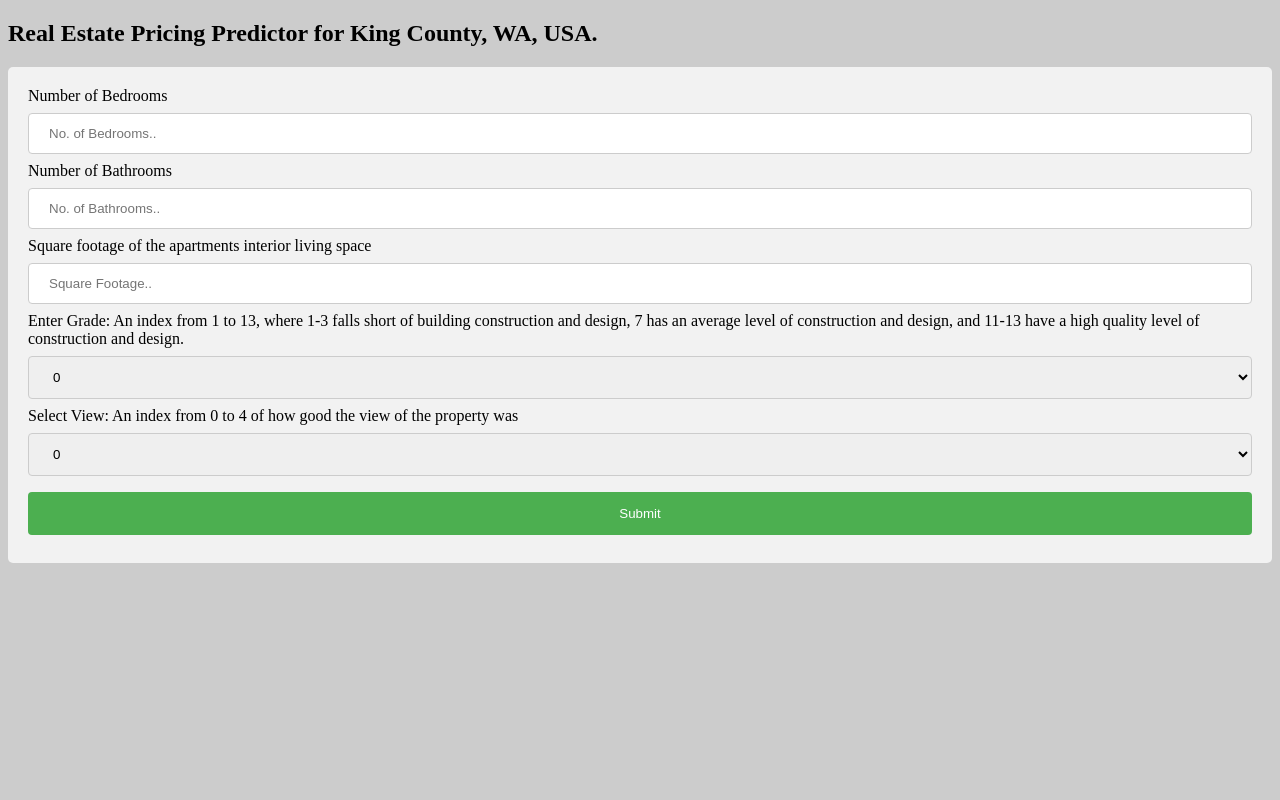
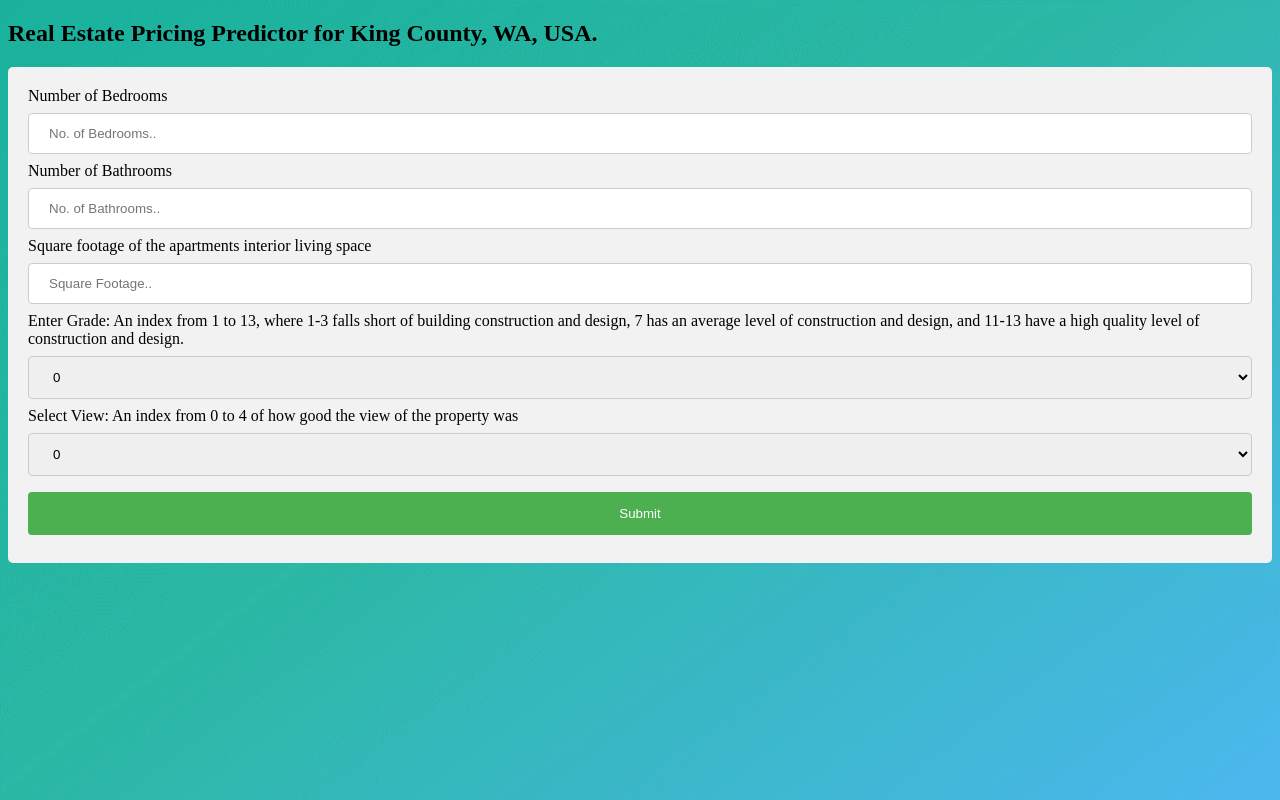
Before and after one commit to ketkiambekar/housing-prices-prediction, a Flask app: page / in a window 1280 px wide. Run offline with Flask 2, Linux system fonts and the light colour scheme; parts of the project's set-up code (start-up, migrations or seed data) failed here and were passed over.

Commit message:
Update layout.html

```diff
--- a/templates/layout.html
+++ b/templates/layout.html
@@ -12,7 +12,7 @@ input[type=text], select {
 }
 
 body {
- #background-image: url("bg.png");
+ background-image: url("bg.png");
  background-color: #cccccc;
  background-repeat: no-repeat;
  background-size: cover;
```
